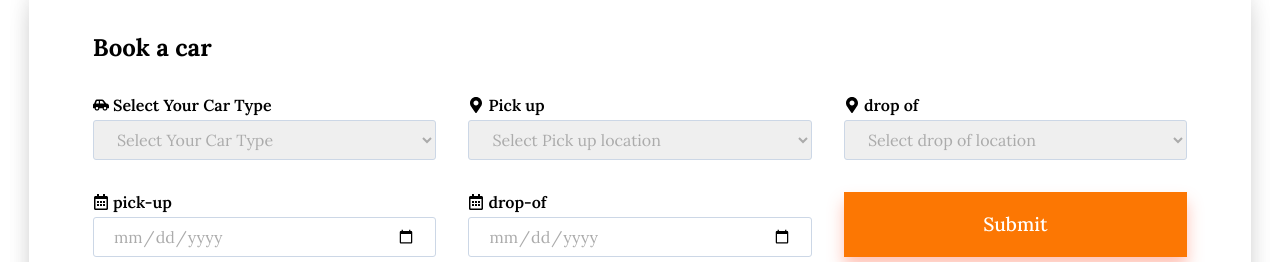
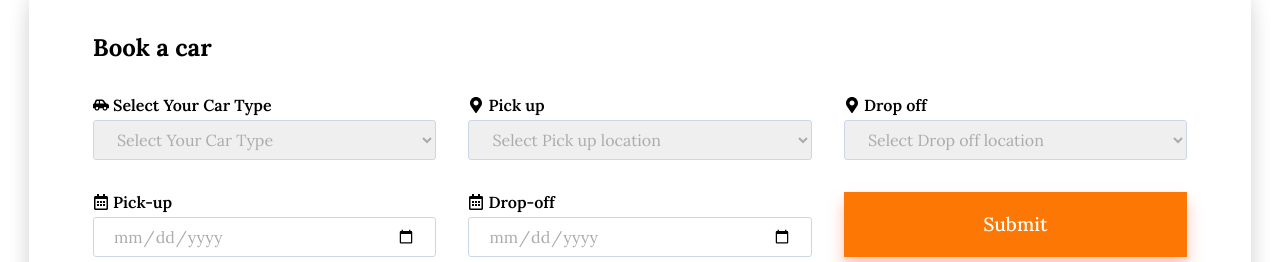
Before and after one commit to tanishirai/car-rental, a React (Vite) app in the folder client/: page / in a window 1280 px wide. Shown: the part 680-942 px from the top of the page. Built offline with nearby package versions, Linux system fonts and the light colour scheme; no server answers; a web font is replaced by a local one.

Commit message:
date validation added

```diff
--- a/client/src/components/Booking/Booking.jsx
+++ b/client/src/components/Booking/Booking.jsx
@@ -1,18 +1,28 @@
-import React from 'react'
-import { FaCarSide ,FaMapMarkerAlt,FaRegCalendarAlt } from "react-icons/fa";
+import React, { useState, useEffect } from "react";
+import { FaCarSide, FaMapMarkerAlt, FaRegCalendarAlt } from "react-icons/fa";
 import "./Booking.css";
 
+const Booking = () => {
+    const [minDate, setMinDate] = useState("");
 
-const Booking = () => {
+    useEffect(() => {
+        // Get today's date in YYYY-MM-DD format
+        const today = new Date().toISOString().split("T")[0];
+        setMinDate(today);
+    }, []);
+
     return (
-    <div className='container'>
+        <div className="container">
             <div className="text-container">
                 <p>Book a car</p>
             </div>
             <form>
-            <div className='form-box'>
-            <label htmlFor="car"> <FaCarSide />&nbsp;Select Your Car Type</label>
-            <select name="car" id="car" className='sl'>
+                <div className="form-box">
+                    <label htmlFor="car">
+                        <FaCarSide />
+                        &nbsp;Select Your Car Type
+                    </label>
+                    <select name="car" id="car" className="sl">
                         <option>Select Your Car Type</option>
                         <option value="Maruti Suzuki Celerio">Maruti Suzuki Celerio</option>
                         <option value="Maruti Suzuki WagonR">Maruti Suzuki WagonR</option>
@@ -20,9 +30,12 @@ const Booking = () => {
                         <option value="Hyundai Aura">Hyundai Aura</option>
                     </select>
                 </div>
-            <div className='form-box'>
-            <label htmlFor="pick-up"><FaMapMarkerAlt />&nbsp;Pick up</label>
-            <select name="pick-up" id="pick-up" className='sl'>
+                <div className="form-box">
+                    <label htmlFor="pick-up">
+                        <FaMapMarkerAlt />
+                        &nbsp;Pick up
+                    </label>
+                    <select name="pick-up" id="pick-up" className="sl">
                         <option>Select Pick up location</option>
                         <option value="Ayodhya">Ayodhya</option>
                         <option value="varanasi">varanasi</option>
@@ -31,10 +44,13 @@ const Booking = () => {
                         <option value="agra">agra</option>
                     </select>
                 </div>
-            <div className='form-box'>
-            <label htmlFor="drop-of"><FaMapMarkerAlt />&nbsp;drop of</label>
-            <select name="drop-of" id="drop-of" className='sl'>
-                <option>Select drop of location</option>
+                <div className="form-box">
+                    <label htmlFor="drop-of">
+                        <FaMapMarkerAlt />
+                        &nbsp;Drop off
+                    </label>
+                    <select name="drop-of" id="drop-of" className="sl">
+                        <option>Select Drop off location</option>
                         <option value="Ayodhya">Ayodhya</option>
                         <option value="varanasi">varanasi</option>
                         <option value="mirzapur">mirzapur</option>
@@ -42,19 +58,34 @@ const Booking = () => {
                         <option value="agra">agra</option>
                     </select>
                 </div>
-            <div className='form-box'>
-            <label htmlFor="pick-up-date"> <FaRegCalendarAlt />&nbsp;pick-up</label>
-           <input type="date" id="pick-up-date" className='sl'/>
+                <div className="form-box">
+                    <label htmlFor="pick-up-date">
+                        <FaRegCalendarAlt />
+                        &nbsp;Pick-up
+                    </label>
+                    <input
+                        type="date"
+                        id="pick-up-date"
+                        className="sl"
+                        min={minDate} // Set the minimum date to today's date
+                    />
                 </div>
-            <div className='form-box'>
-            <label htmlFor="drop-of-date"> <FaRegCalendarAlt />&nbsp;drop-of</label>
-           <input type="date" id="drop-of-date"className='sl'/>
+                <div className="form-box">
+                    <label htmlFor="drop-of-date">
+                        <FaRegCalendarAlt />
+                        &nbsp;Drop-off
+                    </label>
+                    <input
+                        type="date"
+                        id="drop-of-date"
+                        className="sl"
+                        min={minDate} // Set the minimum date to today's date
+                    />
                 </div>
                 <button type="submit">Submit</button>
             </form>
+        </div>
+    );
+};
 
-    </div>
-  )
-}
-
-export default Booking
+export default Booking;
```
Lines whose indentation alone changed are shown as unchanged.
